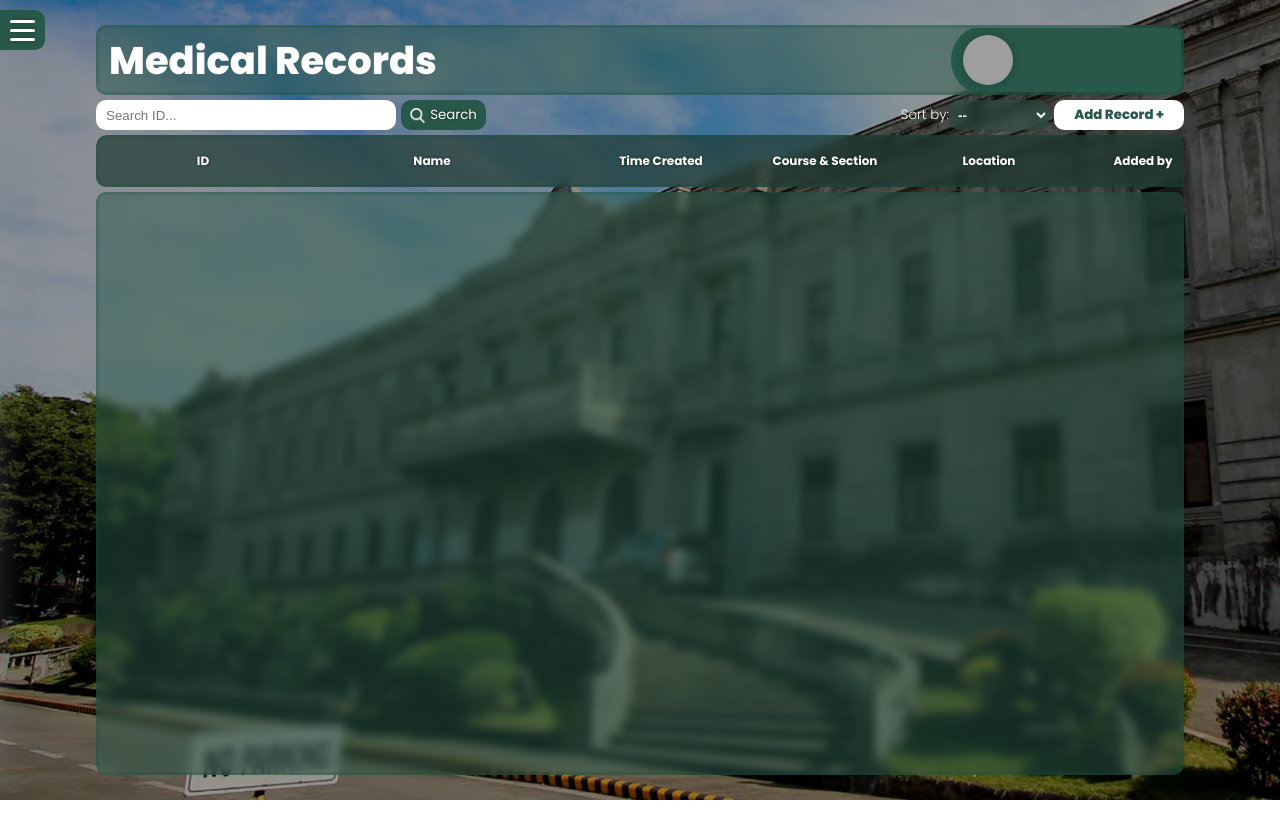
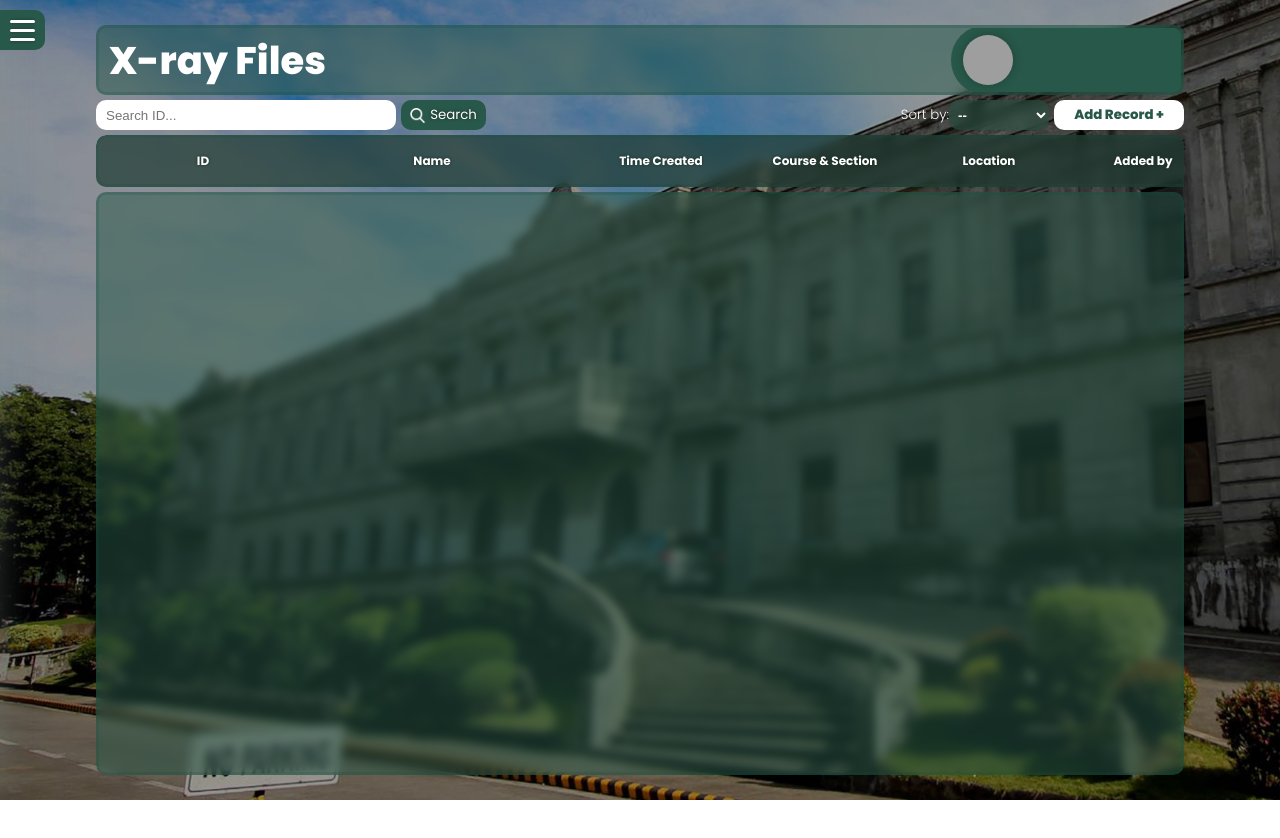
Before and after one commit to rjcepe/EMR-v3.0, a website: page webpages/xray.html in a window 1280 px wide. Shown: the top 838 px of the page. Drawn offline with nearby package versions, Linux system fonts and the light colour scheme; no server answers; grey boxes are pictures that could not be loaded.

Commit message:
Update xray.html

```diff
--- a/webpages/xray.html
+++ b/webpages/xray.html
@@ -62,7 +62,7 @@
     <div class="main">
         <div class="cont1b">
             <div class="headline">
-                <h1>Medical Records</h1>
+                <h1>X-ray Files</h1>
                 <div class="user">
                     <div class="username"></div>
                 </div>
```
